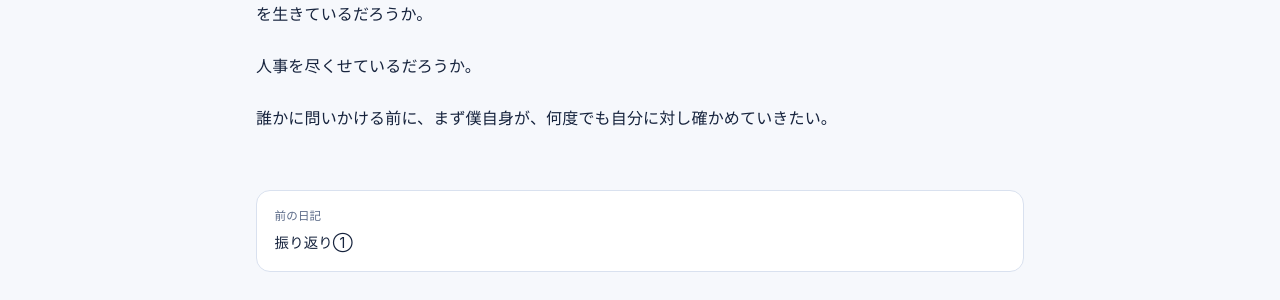
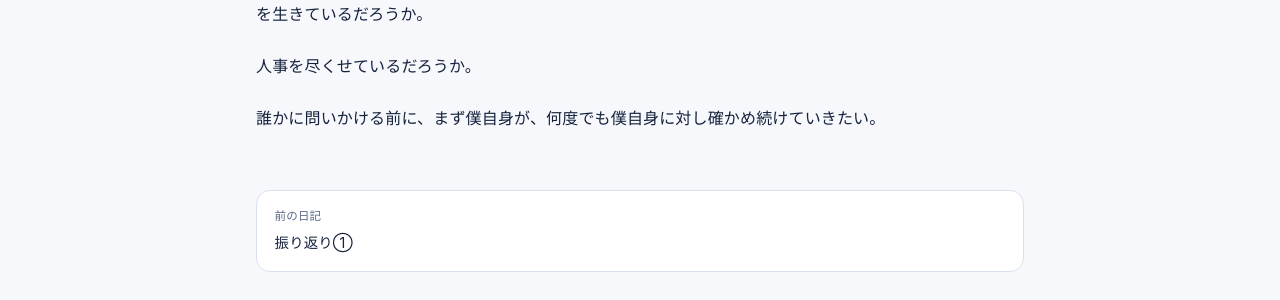
Before and after one commit to sakurazaka-math/sakurazaka-math.github.io, a Jekyll site: the page built from _posts/2026-10-01-day21.md, in a window 1280 px wide and 900 px high, scrolled down 1830 px. Shown: the part 491-791 px from the top of the window. Built offline with Jekyll 4.4.1, drawn with Linux system fonts in a browser that asks for light colours.

Commit message:
2026-10-01-day21.md を更新

```diff
--- a/_posts/2026-10-01-day21.md
+++ b/_posts/2026-10-01-day21.md
@@ -55,4 +55,4 @@ AIによって、数学の研究の進め方や、数学者に求められる役
 
 人事を尽くせているだろうか。
 
-誰かに問いかける前に、まず僕自身が、何度でも自分に対し確かめていきたい。
+誰かに問いかける前に、まず僕自身が、何度でも僕自身に対し確かめ続けていきたい。
```
